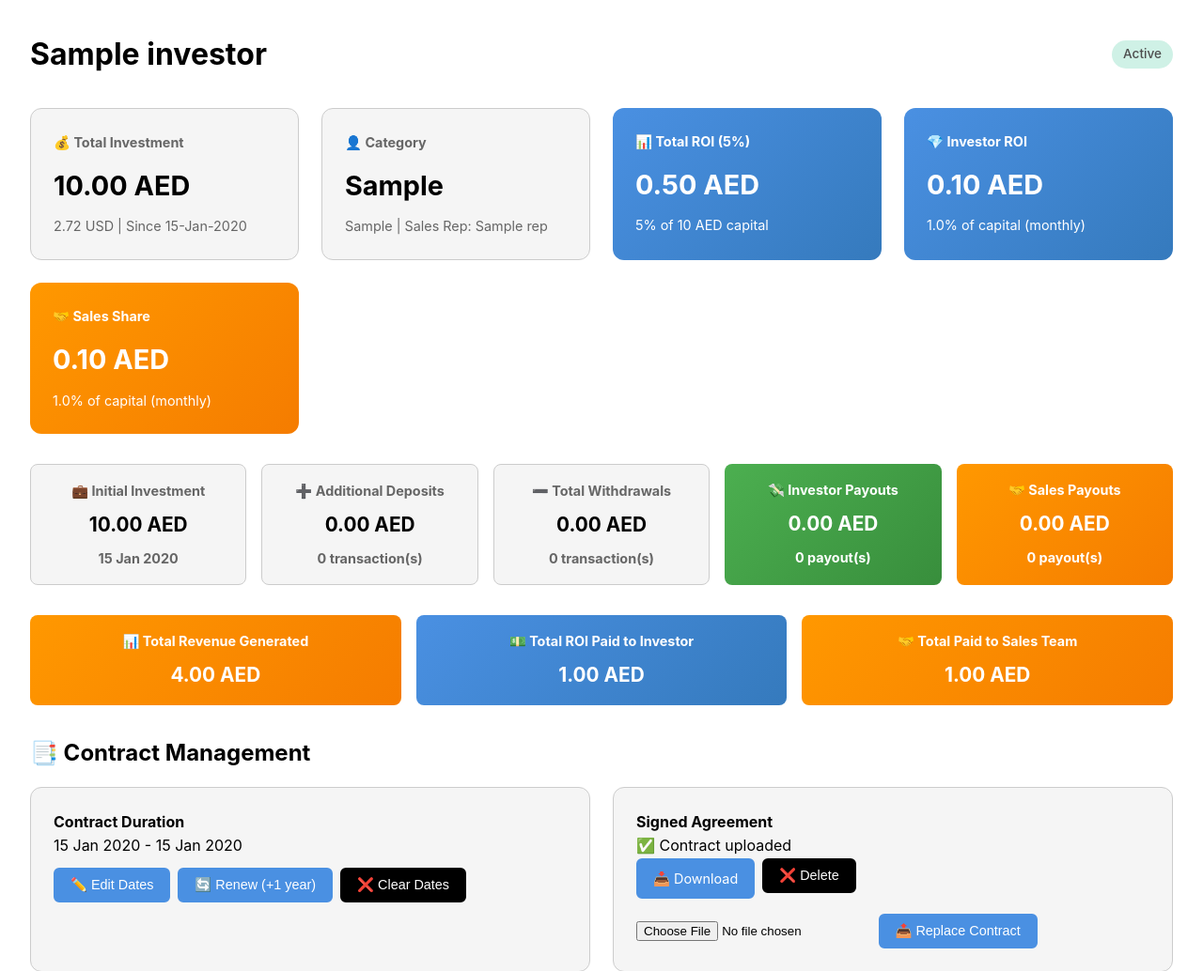
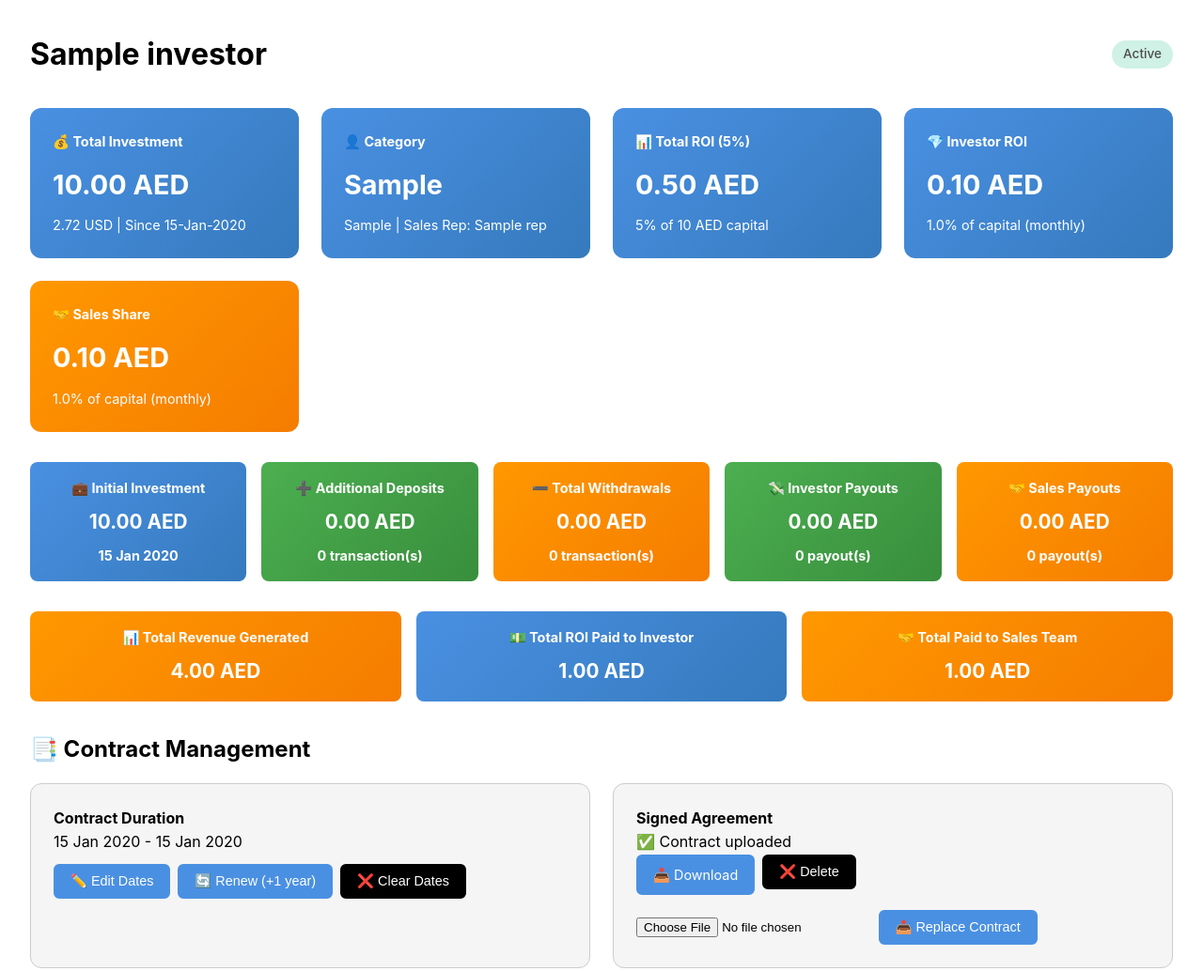
Before and after one commit to fastwheelcom-collab/topgee-investment-system, a Flask app: page /investor/1 in a window 1280 px wide. Shown: the part 140-1174 px from the top of the page at 94% size. Run offline with Flask 3, Linux system fonts and the light colour scheme; the visitor is signed in with stand-in values (Sample User, id 1); tables that the repository leaves empty hold one stand-in row (values such as "Sample post").

Commit message:
feat: Color remaining 5 white boxes on investor detail page
- Total Investment → Blue
- Category → Blue
- Initial Investment → Blue
- Additional Deposits → Green
- Total Withdrawals → Orange
- Remove gray text color for white text visibility

```diff
--- a/templates/investor_detail.html
+++ b/templates/investor_detail.html
@@ -28,13 +28,13 @@
 
         <!-- Investor Details -->
         <div class="details-grid">
-            <div class="detail-card">
+            <div class="detail-card stat-card-blue">
                 <h3>💰 Total Investment</h3>
                 <p class="large-number">{{ '{:,.2f}'.format(investor.total_capital) }} AED</p>
                 <p class="sub-text">{{ '{:,.2f}'.format(investor.total_capital / exchange_rate) }} USD | Since {{ investor.investment_date.strftime('%d-%b-%Y') }}</p>
             </div>
 
-            <div class="detail-card">
+            <div class="detail-card stat-card-blue">
                 <h3>👤 Category</h3>
                 <p class="large-number">{{ investor.category }}</p>
                 <p class="sub-text">{{ investor.country or 'N/A' }} | Sales Rep: {{ investor.sales_rep.name if investor.sales_rep else 'N/A' }}</p>
@@ -69,20 +69,20 @@
 
         <!-- Capital Breakdown -->
         <div class="summary-grid">
-            <div class="summary-card">
+            <div class="summary-card stat-card-blue">
                 <h4>💼 Initial Investment</h4>
                 <p>{{ '{:,.2f}'.format(investor.investment_amount) }} AED</p>
-                <p style="font-size: 0.9rem; color: var(--text-secondary); margin-top: 0.5rem;">{{ investor.investment_date.strftime('%d %b %Y') }}</p>
+                <p style="font-size: 0.9rem; margin-top: 0.5rem;">{{ investor.investment_date.strftime('%d %b %Y') }}</p>
             </div>
-            <div class="summary-card">
+            <div class="summary-card stat-card-green">
                 <h4>➕ Additional Deposits</h4>
                 <p>{{ '{:,.2f}'.format(deposits) }} AED</p>
-                <p style="font-size: 0.9rem; color: var(--text-secondary); margin-top: 0.5rem;">{{ transactions|selectattr('transaction_type', 'equalto', 'Deposit')|list|length }} transaction(s)</p>
+                <p style="font-size: 0.9rem; margin-top: 0.5rem;">{{ transactions|selectattr('transaction_type', 'equalto', 'Deposit')|list|length }} transaction(s)</p>
             </div>
-            <div class="summary-card">
+            <div class="summary-card stat-card-orange">
                 <h4>➖ Total Withdrawals</h4>
                 <p>{{ '{:,.2f}'.format(withdrawals) }} AED</p>
-                <p style="font-size: 0.9rem; color: var(--text-secondary); margin-top: 0.5rem;">{{ transactions|selectattr('transaction_type', 'equalto', 'Withdrawal')|list|length }} transaction(s)</p>
+                <p style="font-size: 0.9rem; margin-top: 0.5rem;">{{ transactions|selectattr('transaction_type', 'equalto', 'Withdrawal')|list|length }} transaction(s)</p>
             </div>
             <div class="summary-card stat-card-green">
                 <h4>💸 Investor Payouts</h4>
```
